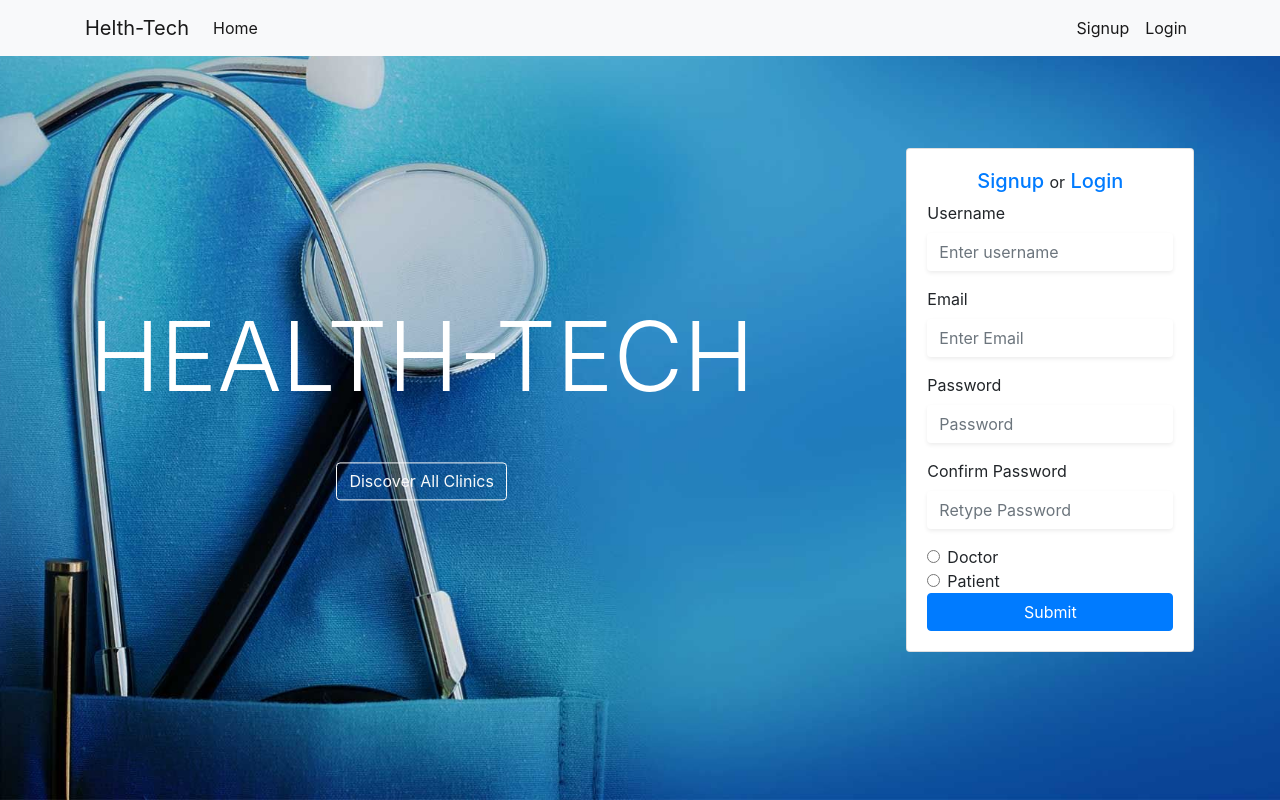
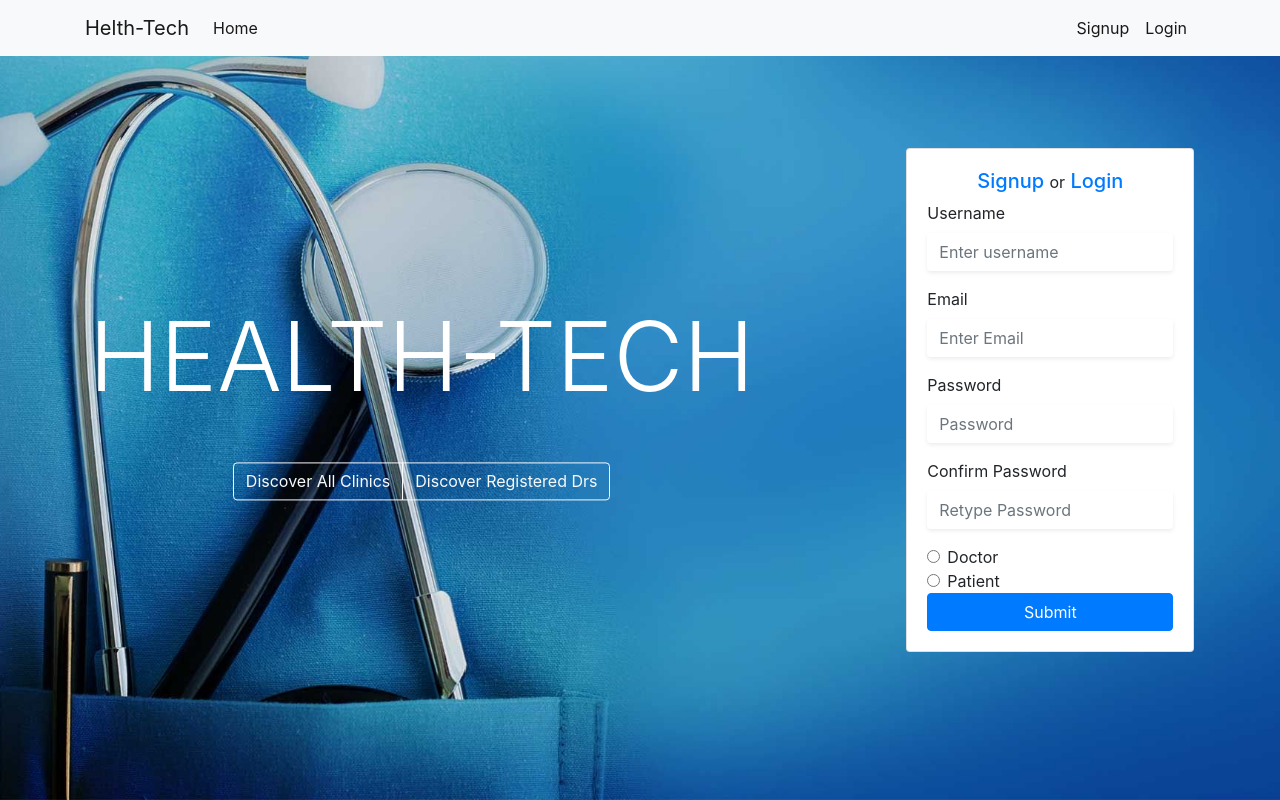
Before and after one commit to AhmedNasr7/SE2018G21, a PHP site: page / in a window 1280 px wide. Run offline with PHP 8.4, Linux system fonts and the light colour scheme.

Commit message:
Update home.php

```diff
--- a/views/home.php
+++ b/views/home.php
@@ -9,6 +9,7 @@
 
             <div class="btn-group">
                 <a class="btn btn-outline-light" href="<?= DIRS::URL['clinic-list'] ?>">Discover All Clinics</a>
+                <a class="btn btn-outline-light" href="./dr.php?v=list">Discover Registered Drs</a>
             </div>
 
             </div>
```
